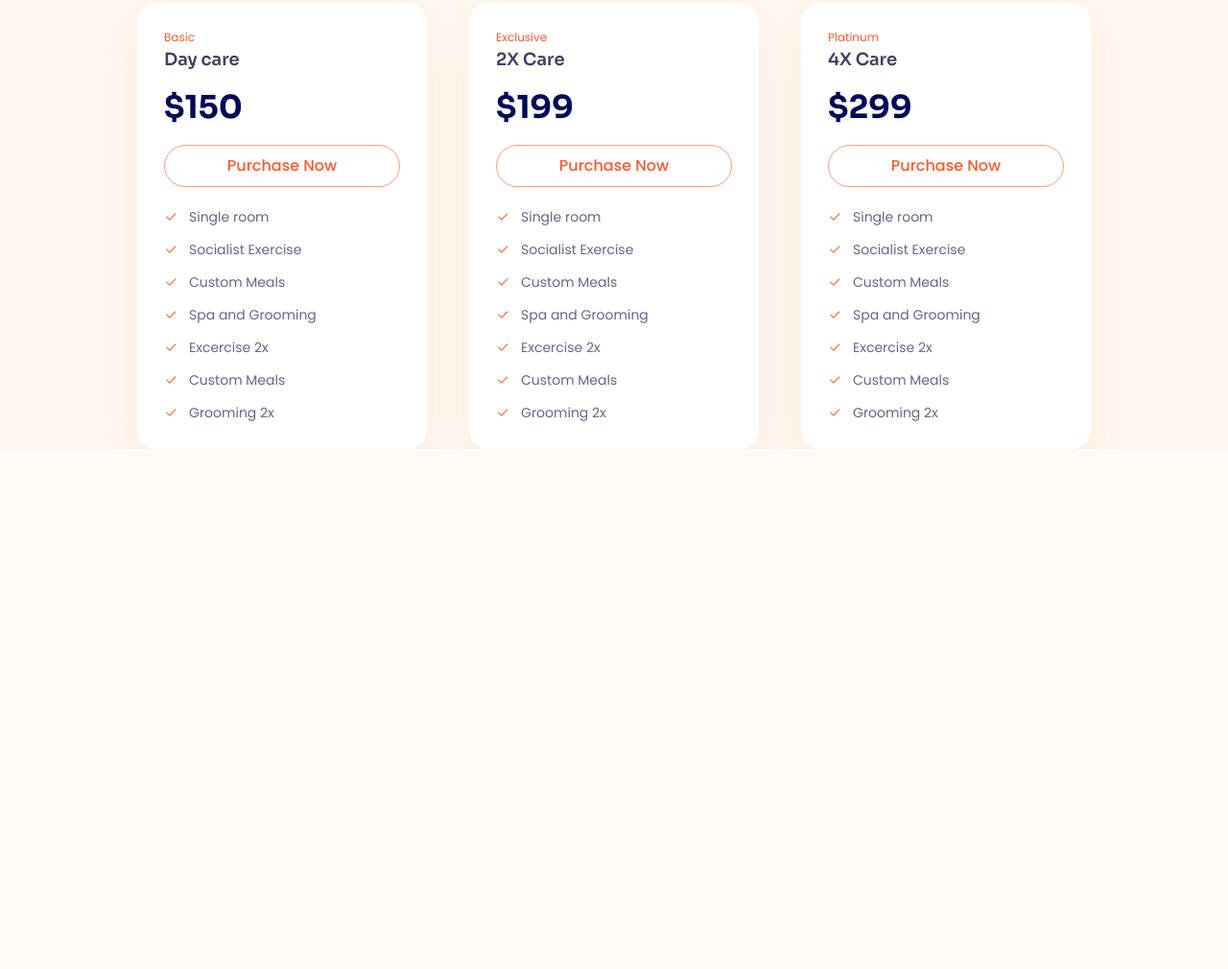
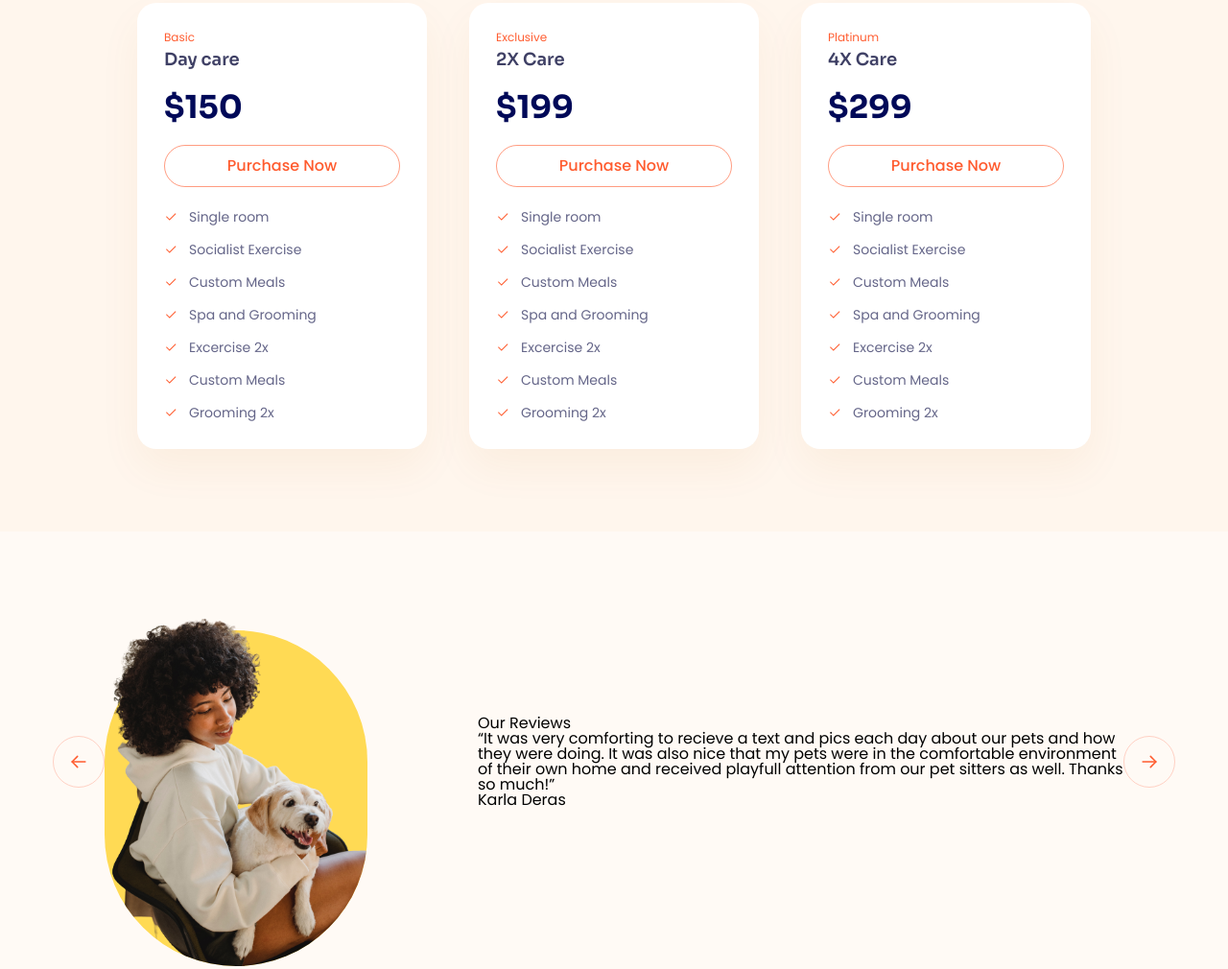
Before and after one commit to tran3tin/project4, a website: page index.html in a window 1280 px wide. Shown: the part 4486-5496 px from the top of the page at 96% size. Before the commit the page ends 4954 px from the top, so only its background shows below. Drawn offline with Linux system fonts and the light colour scheme.

Commit message:
review 2

```diff
--- a/index.html
+++ b/index.html
@@ -507,7 +507,7 @@
             <div class="pricing-toggle">
               <div class="pricing-switch">
                 <div class="pricing-switch__group">
-                  <input type="radio" id="monthly" name="time" />
+                  <input type="radio" id="monthly" name="time" checked />
                   <label for="monthly" class="toggle-label">Monthly</label>
                 </div>
                 <div class="pricing-switch__group">
@@ -569,6 +569,87 @@
           </section>
         </div>
       </div>
+      <!-- Review -->
+      <div class="review">
+        <div class="container">
+          <div class="review-row">
+            <button class="review-control">
+              <svg
+                width="20"
+                height="20"
+                viewBox="0 0 20 20"
+                fill="none"
+                xmlns="http://www.w3.org/2000/svg"
+              >
+                <path
+                  d="M16.875 9.99854H3.125"
+                  stroke="currentColor"
+                  stroke-width="1.5"
+                  stroke-linecap="round"
+                  stroke-linejoin="round"
+                />
+                <path
+                  d="M8.75 4.37354L3.125 9.99854L8.75 15.6235"
+                  stroke="currentColor"
+                  stroke-width="1.5"
+                  stroke-linecap="round"
+                  stroke-linejoin="round"
+                />
+              </svg>
+            </button>
+            <div class="review-body">
+              <figure class="review-image">
+                <img
+                  src="./img/review-img.png"
+                  alt="review image"
+                  class="review-img"
+                />
+              </figure>
+              <section class="review-content">
+                <h2 class="review-title">Our Reviews</h2>
+                <p class="review-desc">
+                  “It was very comforting to recieve a text and pics each day
+                  about our pets and how they were doing. It was also nice that
+                  my pets were in the comfortable environment of their own home
+                  and received playfull attention from our pet sitters as well.
+                  Thanks so much!”
+                </p>
+                <p class="review-name">Karla Deras</p>
+              </section>
+            </div>
+            <button class="review-control">
+              <svg
+                width="20"
+                height="20"
+                viewBox="0 0 20 20"
+                fill="none"
+                xmlns="http://www.w3.org/2000/svg"
+              >
+                <path
+                  d="M3.125 9.99854H16.875"
+                  stroke="currentColor"
+                  stroke-width="1.5"
+                  stroke-linecap="round"
+                  stroke-linejoin="round"
+                />
+                <path
+                  d="M11.25 4.37354L16.875 9.99854L11.25 15.6235"
+                  stroke="currentColor"
+                  stroke-width="1.5"
+                  stroke-linecap="round"
+                  stroke-linejoin="round"
+                />
+              </svg>
+            </button>
+          </div>
+          <div class="review-dots">
+            <div class="review-dot review-dot--active"></div>
+            <div class="review-dot"></div>
+            <div class="review-dot"></div>
+            <div class="review-dot"></div>
+          </div>
+        </div>
+      </div>
     </main>
     <footer></footer>
   </body>
--- a/styles.css
+++ b/styles.css
@@ -1075,6 +1075,7 @@ a {
 }
 
 .toggle-label {
+  position: relative;
   color: var(--second-color);
   text-align: center;
   font-family: var(--first-font);
@@ -1084,11 +1085,16 @@ a {
   line-height: 1; /* 100% */
 }
 
+.pricing-switch__group input {
+  display: none;
+}
+
 .pricing-list {
   display: flex;
   justify-content: space-between;
   width: 994px;
   margin: 56px auto 0px;
+  padding-bottom: 86px;
 }
 
 .pricing-item {
@@ -1172,3 +1178,61 @@ a {
 .pricing-item__item::before {
   content: url(./img/check-icon.png);
 }
+
+/* Review */
+
+.review-row {
+  display: flex;
+  align-items: center;
+}
+
+.review-control {
+  display: flex;
+  width: 54px;
+  height: 54px;
+  border-radius: 50%;
+  border: 1px solid #ffd1c4;
+  background: none;
+  color: #ff5b2e;
+  flex-shrink: 0;
+  align-items: center;
+  justify-content: center;
+  transition: background 0.2s linear, color 0.2s linear;
+}
+
+.review-control:hover {
+  background: #ff5b2e;
+  color: #ffffff;
+}
+
+.review-body {
+  display: flex;
+  align-items: center;
+  column-gap: 115px;
+}
+
+.review-image {
+  position: relative;
+  width: 274px;
+  height: 427px;
+  border-radius: 999px;
+}
+
+.review-image::before {
+  content: "";
+  position: absolute;
+  width: 274px;
+  height: 350px;
+  background: #ffda54;
+  border-radius: 999px;
+  bottom: 0;
+}
+
+.review-img {
+  position: relative;
+  object-fit: cover;
+  width: inherit;
+  height: inherit;
+  border-radius: 999px;
+  z-index: 1;
+}
```
Also changed, not shown: img/review-img.png (added).
